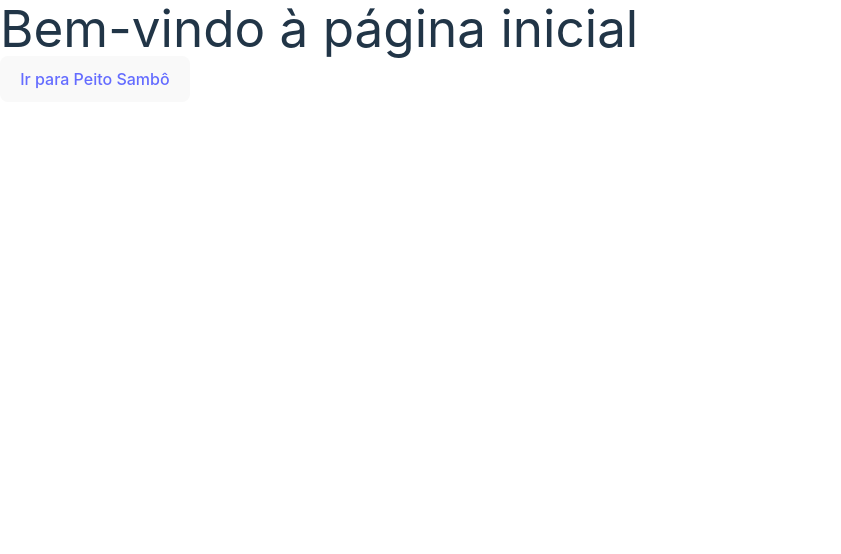
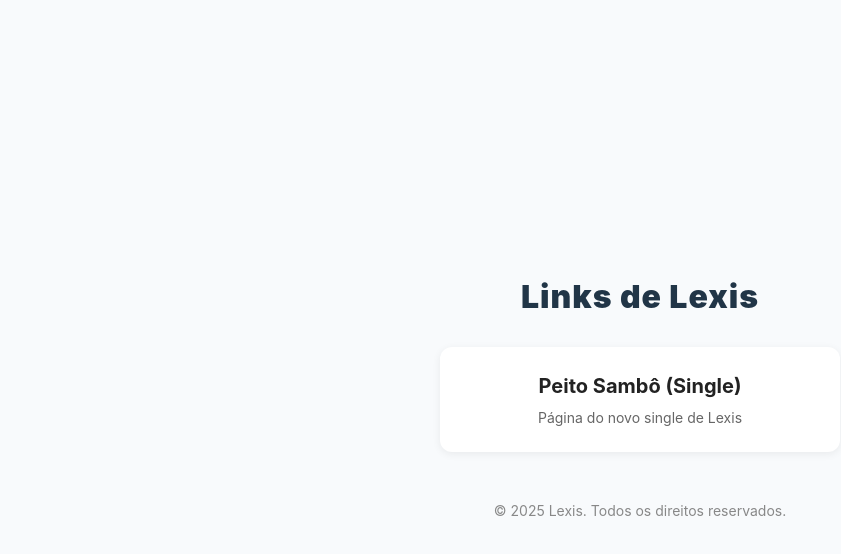
Before and after one commit to igormartins4/lexisartista, a React (Vite) app: page / in a window 1280 px wide. Shown: the top 554 px of the page, without its empty margins (0-841 px from the left). Built offline with nearby package versions, Linux system fonts and the light colour scheme.

Commit message:
feat: refatorar HomePage para exibir links dinâmicos com descrição

```diff
--- a/src/pages/HomePage.jsx
+++ b/src/pages/HomePage.jsx
@@ -1,10 +1,90 @@
 export function HomePage() {
+  // Lista de links (adicione mais objetos conforme necessário)
+  const links = [
+    {
+      href: "/peito-sambo",
+      label: "Peito Sambô (Single)",
+      description: "Página do novo single de Lexis",
+    },
+    // Exemplo de como adicionar mais links:
+    // {
+    //   href: "https://instagram.com/lexisartista",
+    //   label: "Instagram",
+    //   description: "Siga Lexis no Instagram"
+    // },
+  ];
+
   return (
-    <div>
-      <h1>Bem-vindo à página inicial</h1>
-      <a href="/peito-sambo">
-        <button>Ir para Peito Sambô</button>
-      </a>
+    <div
+      style={{
+        minHeight: "100vh",
+        display: "flex",
+        flexDirection: "column",
+        alignItems: "center",
+        justifyContent: "center",
+        background: "#f8fafc",
+      }}
+    >
+      <h1
+        style={{
+          fontSize: 32,
+          fontWeight: 900,
+          marginBottom: 32,
+          letterSpacing: 1,
+        }}
+      >
+        Links de Lexis
+      </h1>
+      <div
+        style={{
+          display: "flex",
+          flexDirection: "column",
+          gap: 20,
+          width: "100%",
+          maxWidth: 400,
+        }}
+      >
+        {links.map((link) => (
+          <a
+            key={link.href}
+            href={link.href}
+            style={{
+              display: "block",
+              background: "#fff",
+              borderRadius: 12,
+              boxShadow: "0 2px 8px #0001",
+              padding: 24,
+              textAlign: "center",
+              textDecoration: "none",
+              color: "#222",
+              fontWeight: 700,
+              fontSize: 20,
+              transition: "transform 0.1s, box-shadow 0.1s",
+            }}
+            onMouseOver={(e) =>
+              (e.currentTarget.style.transform = "scale(1.03)")
+            }
+            onMouseOut={(e) => (e.currentTarget.style.transform = "scale(1)")}
+          >
+            {link.label}
+            {link.description && (
+              <div
+                style={{
+                  fontWeight: 400,
+                  fontSize: 14,
+                  color: "#666",
+                  marginTop: 6,
+                }}
+              >
+                {link.description}
+              </div>
+            )}
+          </a>
+        ))}
+      </div>
+      <footer style={{ marginTop: 48, color: "#888", fontSize: 14 }}>
+        &copy; {new Date().getFullYear()} Lexis. Todos os direitos reservados.
+      </footer>
     </div>
   );
 }
```
